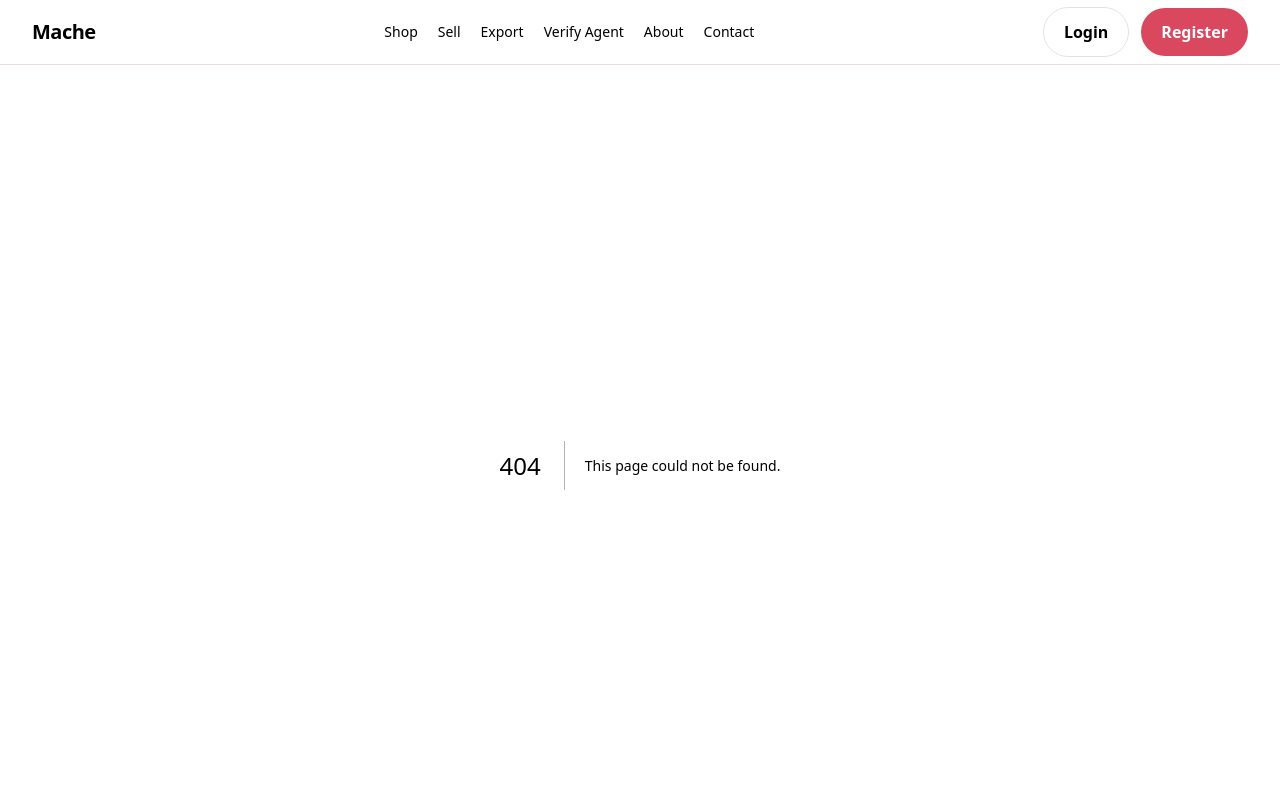
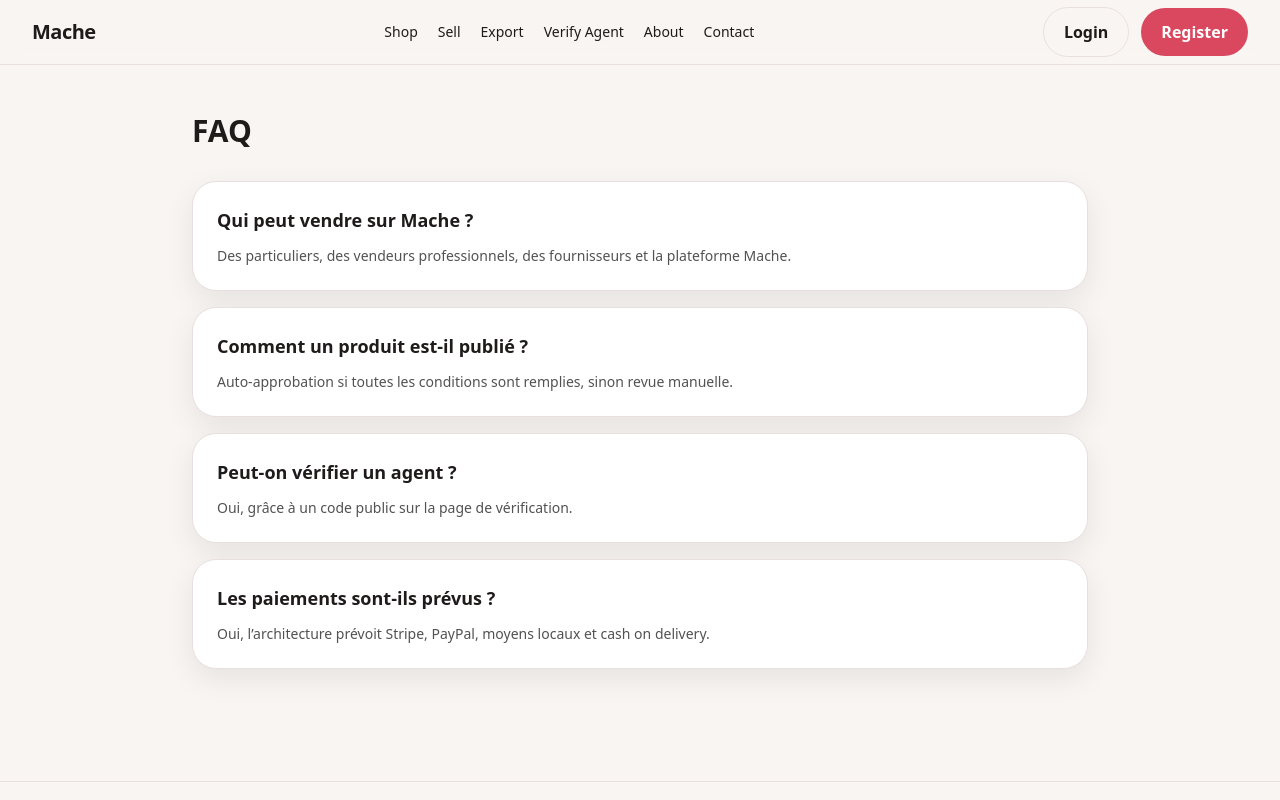
Before and after one commit to JhonnyVincent/MACHE, a Next.js app: page /faq in a window 1280 px wide. Before the commit this address had no page. Shown: the top 800 px of the page. Built offline with nearby package versions, Linux system fonts and the light colour scheme.

Commit message:
Create page.tsx

```diff
--- /dev/null
+++ b/src/app/faq/page.tsx
@@ -0,0 +1,38 @@
+const faqs = [
+  {
+    q: "Qui peut vendre sur Mache ?",
+    a: "Des particuliers, des vendeurs professionnels, des fournisseurs et la plateforme Mache."
+  },
+  {
+    q: "Comment un produit est-il publié ?",
+    a: "Auto-approbation si toutes les conditions sont remplies, sinon revue manuelle."
+  },
+  {
+    q: "Peut-on vérifier un agent ?",
+    a: "Oui, grâce à un code public sur la page de vérification."
+  },
+  {
+    q: "Les paiements sont-ils prévus ?",
+    a: "Oui, l’architecture prévoit Stripe, PayPal, moyens locaux et cash on delivery."
+  }
+];
+
+export default function FaqPage() {
+  return (
+    <main className="container-page py-12">
+      <div className="mx-auto max-w-4xl">
+        <h1 className="text-3xl font-bold">FAQ</h1>
+        <div className="mt-8 space-y-4">
+          {faqs.map((faq) => (
+            <div key={faq.q} className="card p-6">
+              <h2 className="text-lg font-semibold">{faq.q}</h2>
+              <p className="mt-3 text-sm text-neutral-600 dark:text-neutral-300">
+                {faq.a}
+              </p>
+            </div>
+          ))}
+        </div>
+      </div>
+    </main>
+  );
+}
```
